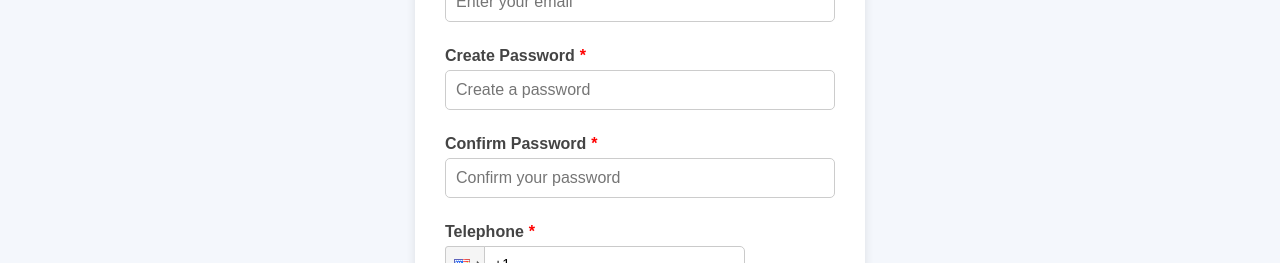
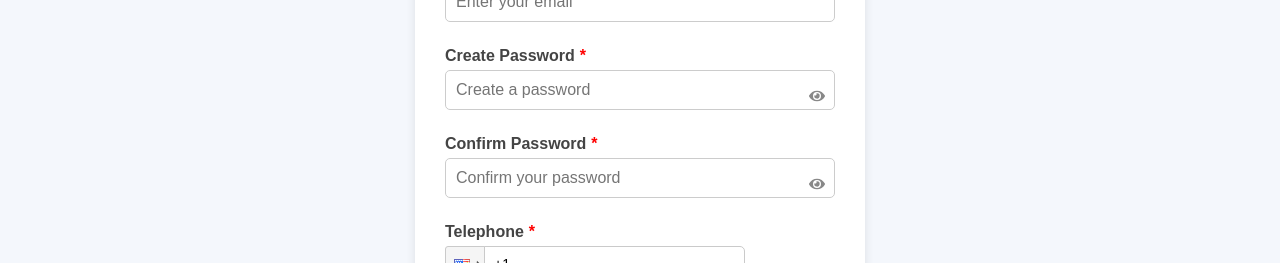
Before and after one commit to Swaraj-kumar/STIS_FINAL, a React (Create React App) app: page /#/register in a window 1280 px wide. Shown: the part 248-511 px from the top of the page. Built offline with nearby package versions, Linux system fonts and the light colour scheme; no server answers; the database is empty.

Commit message:
Added Password Toggle For Registration Page

```diff
--- a/src/components/NewUserRegistration.jsx
+++ b/src/components/NewUserRegistration.jsx
@@ -3,6 +3,7 @@ import { useNavigate } from "react-router-dom";
 import PhoneInput from "react-phone-input-2";
 import "react-phone-input-2/lib/style.css";
 import "./NewUserRegistration.css";
+import { FaEye, FaEyeSlash } from "react-icons/fa";
 
 const countryList = [
   "Afghanistan", "Albania", "Algeria", "Andorra", "Angola", "Antigua & Deps", "Argentina", "Armenia", "Australia", "Austria",
@@ -39,6 +40,8 @@ const NewUserRegistration = () => {
   });
   const [loading, setLoading] = useState(false);
   const [message, setMessage] = useState("");
+  const [showPassword, setShowPassword] = useState(false);
+  const [showConfirmPassword, setShowConfirmPassword] = useState(false);
 
   // Function to validate strong passwords
   const validatePassword = (password) => {
@@ -113,8 +116,9 @@ const NewUserRegistration = () => {
           />
 
 <label>Create Password <span className="required">*</span></label>
+          <div className="password-input-wrapper">
             <input
-            type="password"
+              type={showPassword ? "text" : "password"}
               name="password"
               placeholder="Create a password"
               className="input-field"
@@ -122,10 +126,18 @@ const NewUserRegistration = () => {
               onChange={handleChange}
               required
             />
+            <span
+              className="eye-icon"
+              onClick={() => setShowPassword(prev => !prev)}
+            >
+              {showPassword ? <FaEyeSlash /> : <FaEye />}
+            </span>
+          </div>
 
           <label>Confirm Password <span className="required">*</span></label>
+          <div className="password-input-wrapper">
             <input
-            type="password"
+              type={showConfirmPassword ? "text" : "password"}
               name="confirmPassword"
               placeholder="Confirm your password"
               className="input-field"
@@ -133,6 +145,15 @@ const NewUserRegistration = () => {
               onChange={handleChange}
               required
             />
+            <span
+              className="eye-icon"
+              onClick={() => setShowConfirmPassword(prev => !prev)}
+            >
+              {showConfirmPassword ? <FaEyeSlash /> : <FaEye />}
+            </span>
+          </div>
+
+
 
           <label>Telephone <span className="required">*</span></label>
           <PhoneInput
```
Also changed, not shown: src/components/ConRegistration.jsx (+0 -110 lines). Lines whose indentation alone changed are shown as unchanged.
